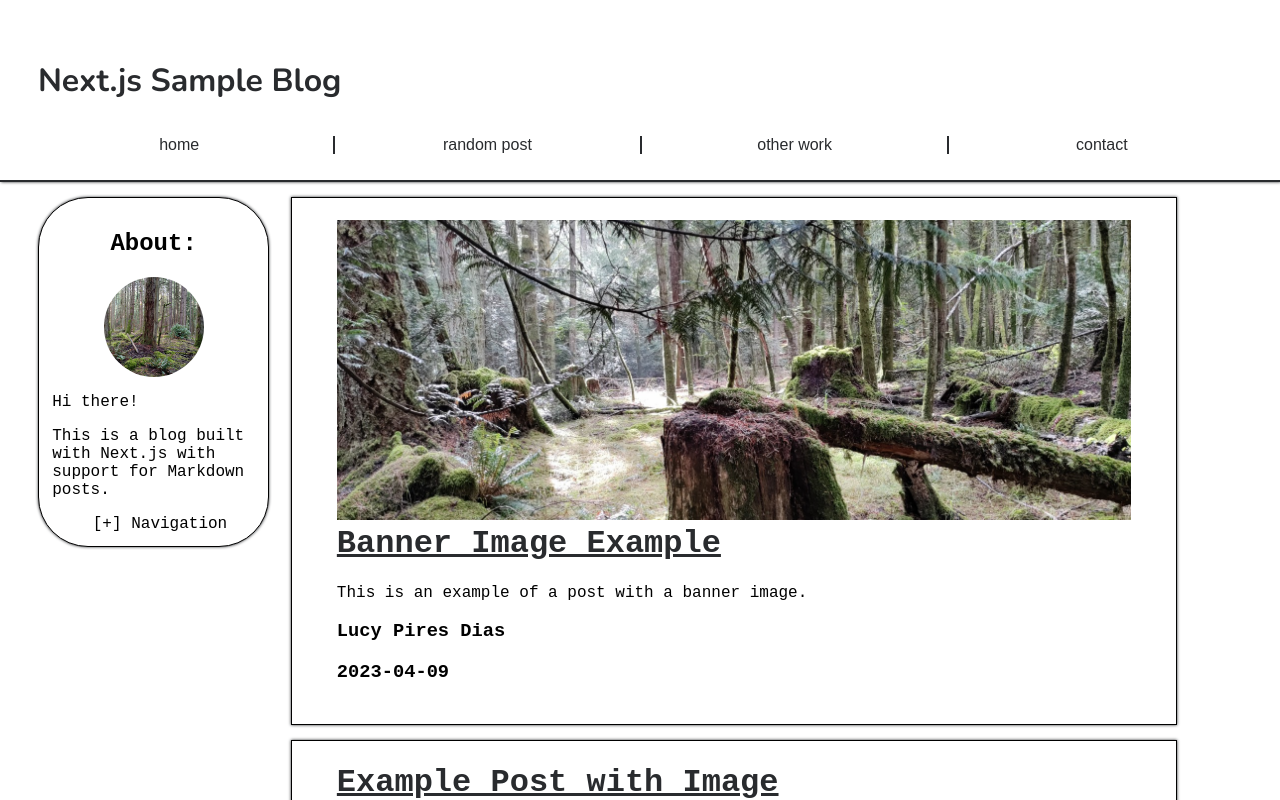
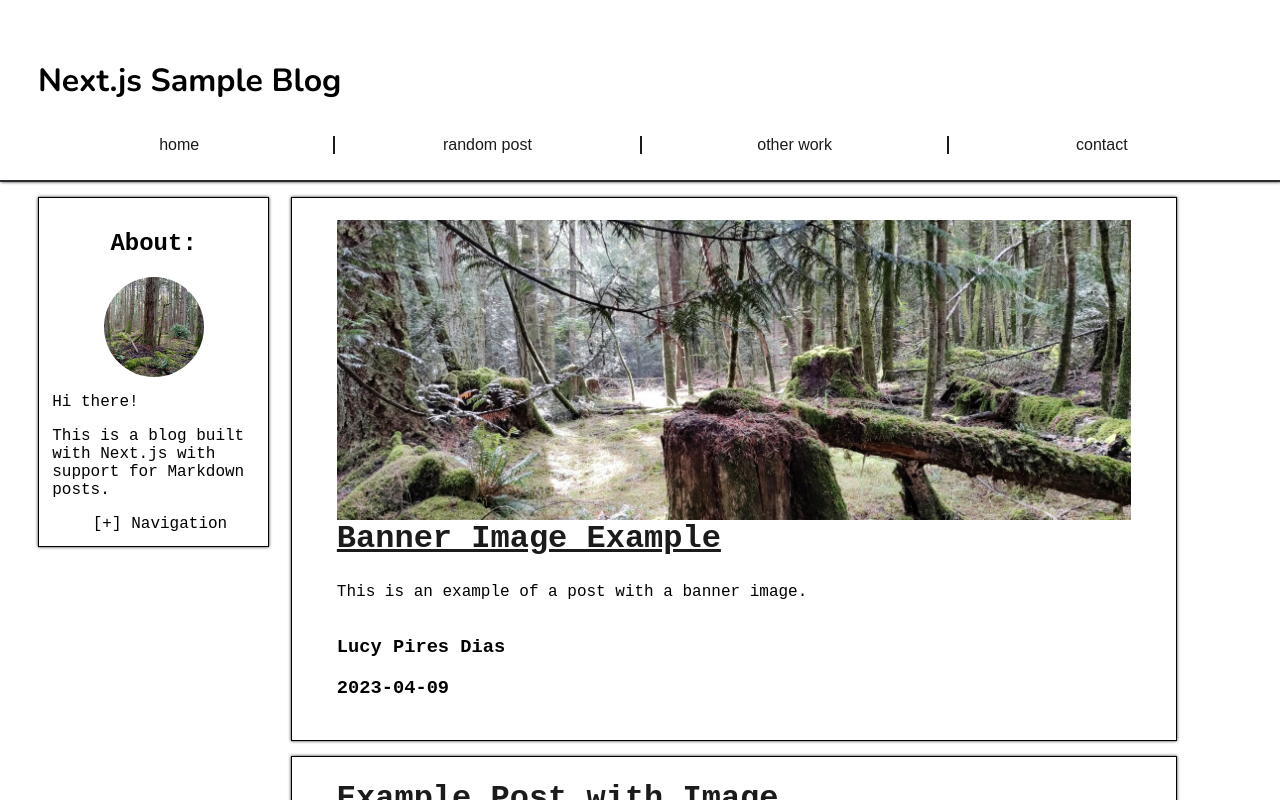
Before and after one commit to lulupd/blog, a Next.js app: page / in a window 1280 px wide. Shown: the top 800 px of the page. Built offline with nearby package versions, Linux system fonts and the light colour scheme.

Commit message:
Change styles, make title and footer black

```diff
--- a/pages/index.js
+++ b/pages/index.js
@@ -30,7 +30,7 @@ export default function Home({posts}){
                         <h1>{title}</h1>
                     </Link>
                     <ReactMarkdown className="post">{content}</ReactMarkdown>
-                    <div className="post-info">
+                    <div className="bottom-info">
                         <h3>{author}</h3>
                         <h3>{date}</h3>
                     </div>
--- a/pages/posts/[id].js
+++ b/pages/posts/[id].js
@@ -21,7 +21,9 @@ export default function Post({frontmatter, content}) {
 		        <h1>{title}</h1>
 		        <h2>{author} || {date}</h2>
 		        <ReactMarkdown className="post">{content}</ReactMarkdown>
-		        <h3>{category} || {getSplitTags(tags).map((tag) => <Link key={tag} href={`/tags/${tag}`}>{tag} </Link>)}</h3>
+		        <div class="bottom-info">
+					<h3>{category} || {getSplitTags(tags).map((tag) => <Link key={tag} href={`/tags/${tag}`}>{tag} </Link>)}</h3>
+				</div>
 		    </div>
 	    </div>
 	)
--- a/styles/globals.css
+++ b/styles/globals.css
@@ -19,11 +19,11 @@ header a:first-child {
 }
 
 a:link {
-  color: #292b2e;
+  color: #1b1b1b;
 }
 
 a:visited {
-  color: #4e4d4d;
+  color: #333333;
 }
 
 a:hover {
@@ -33,6 +33,10 @@ a:hover {
 
 a:active {
   color: rgb(131, 131, 131);
+}
+
+.title a {
+  color: black;
 }
 
 body {
@@ -104,16 +108,19 @@ nav a {
   margin-bottom: 15px;
   min-height: 300px;
   padding: 2.5% 5%;
+  display: flex;
+  flex-direction: column;
 }
 
-.card h1 {
+.card h1,
+.card h2 {
   margin-top: 0;
+  margin-bottom: 10px;
 }
 
 .boxSticky {
   display: block;
   color: black;
-  border-radius: 50px;
   padding: 5%;
   margin: 0 5%;
   position: sticky;
@@ -122,6 +129,10 @@ nav a {
 
 .boxSticky h2 {
   text-align: center;
+}
+
+.post {
+  flex: 1;
 }
 
 .post img {
@@ -155,10 +166,6 @@ img[src*="cropped"] {
   left: 10px;
 }
 
-.open::before {
-  content: "-";
-}
-
 .icon {
   border-radius: 50%;
   object-fit: cover;
@@ -179,7 +186,7 @@ img[src*="cropped"] {
 }
 
 footer {
-  background-color: #292b2e;
+  background-color: #000000;
   color: floralwhite;
   border-style: double none none none;
   padding: 2%;
```
